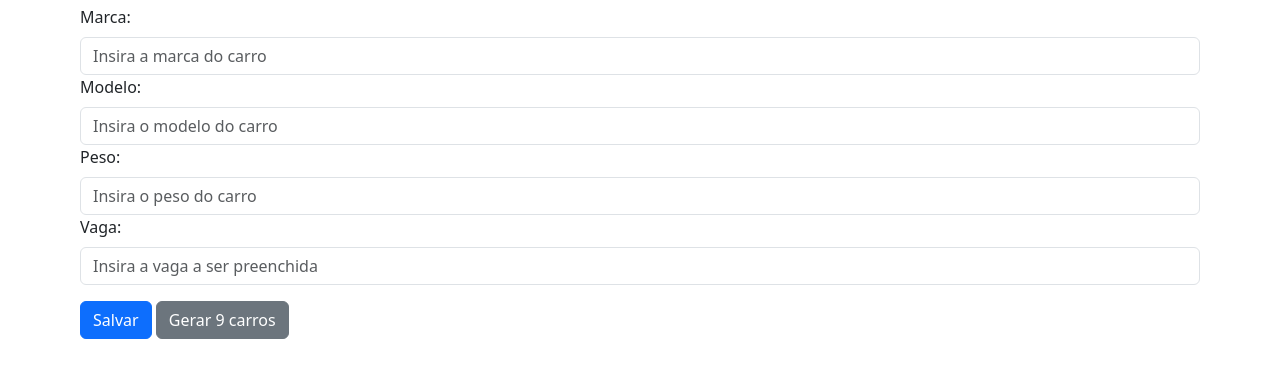
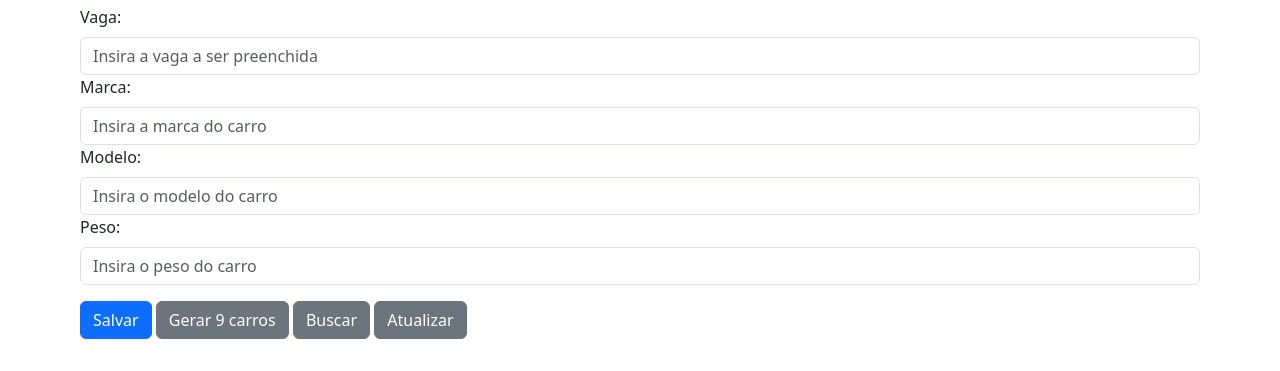
Before and after one commit to Ranayke/exercicios-trilha-ti, a plain HTML site: page ex03/index.html in a window 1280 px wide. Shown: the part 550-921 px from the top of the page. Drawn offline with nearby package versions, Linux system fonts and the light colour scheme.

Commit message:
Implemented buscar and atualizar functions to carros before refactor

```diff
--- a/ex03/index.html
+++ b/ex03/index.html
@@ -96,6 +96,14 @@
     <div>
       <form>
         <h2>Carro</h2>
+        <label for="parking" class="form-label">Vaga:</label>
+        <input
+          type="number"
+          id="parking"
+          placeholder="Insira a vaga a ser preenchida"
+          class="form-control"
+        />
+
         <label for="brand" class="form-label">Marca:</label>
         <input
           type="text"
@@ -119,14 +127,6 @@
           placeholder="Insira o peso do carro"
           class="form-control"
         />
-
-        <label for="parking" class="form-label">Vaga:</label>
-        <input
-          type="number"
-          id="parking"
-          placeholder="Insira a vaga a ser preenchida"
-          class="form-control"
-        />
       </form>
       <button
         type="button"
@@ -142,6 +142,20 @@
       >
         Gerar 9 carros
       </button>
+      <button
+        type="button"
+        class="btn btn-secondary"
+        onclick="formulario.buscarCarro()"
+      >
+        Buscar
+      </button>
+      <button
+        type="button"
+        class="btn btn-secondary"
+        onclick="formulario.atualizarCarro()"
+      >
+        Atualizar
+      </button>
     </div>
 
     <script src="script.js"></script>
--- a/ex03/script.js
+++ b/ex03/script.js
@@ -1,6 +1,8 @@
 const array = [];
 let indexMotoristaBuscado = "";
+let indexCarroBuscado = "";
 let motoristasSalvos = "";
+let carrosSalvos = "";
 
 class Form {
   constructor() {
@@ -39,6 +41,7 @@ class Form {
       if (dadosSalvos === null || dadosSalvos === undefined) {
         array.push(obj);
         localStorage.setItem("motorista", JSON.stringify(array));
+        alert("Motorista salvo!");
       } else {
         let novaPosicao = JSON.parse(dadosSalvos);
         const motoristaAlreadyExists = novaPosicao.some(
@@ -50,6 +53,7 @@ class Form {
         }
         novaPosicao.push(obj);
         localStorage.setItem("motorista", JSON.stringify(novaPosicao));
+        alert("Motorista salvo!");
       }
     }
   }
@@ -82,6 +86,7 @@ class Form {
       localStorage.setItem("motorista", JSON.stringify(array));
       times++;
     }
+    alert("Foram gerados 9 motoristas aleatórios");
   }
 
   buscarMotorista() {
@@ -116,8 +121,6 @@ class Form {
       email: document.getElementById("email").value,
     };
 
-    console.log(obj);
-
     const nameAlreadyExists = JSON.parse(localStorage.motorista).some(
       (data) => data.nome === obj.nome
     );
@@ -128,6 +131,7 @@ class Form {
     }
     motoristasSalvos[indexMotoristaBuscado] = obj;
     localStorage.setItem("motorista", JSON.stringify(motoristasSalvos));
+    alert("Cadastro do motorista atualizado!");
   }
 
   salvarCarro() {
@@ -198,6 +202,49 @@ class Form {
       times++;
     }
   }
+
+  buscarCarro() {
+    const buscar = document.getElementById("parking").value;
+    carrosSalvos = JSON.parse(localStorage.getItem("carro"));
+
+    indexCarroBuscado = carrosSalvos.map((data) => data.vaga).indexOf(buscar);
+
+    if (indexCarroBuscado == -1) {
+      alert("Vaga vazia!!");
+      return;
+    }
+
+    alert("Carro encontrado!");
+    document.getElementById("brand").value =
+      carrosSalvos[indexCarroBuscado].marca;
+    document.getElementById("model").value =
+      carrosSalvos[indexCarroBuscado].modelo;
+    document.getElementById("carWeight").value =
+      carrosSalvos[indexCarroBuscado].pesoCarro;
+    document.getElementById("parking").value =
+      carrosSalvos[indexCarroBuscado].vaga;
+  }
+
+  atualizarCarro() {
+    const obj = {
+      marca: document.getElementById("brand").value,
+      modelo: document.getElementById("model").value,
+      pesoCarro: document.getElementById("carWeight").value,
+      vaga: document.getElementById("parking").value,
+    };
+
+    const vagaAlreadyExists = JSON.parse(localStorage.carro).some(
+      (data) => data.vaga === obj.vaga
+    );
+
+    if (vagaAlreadyExists) {
+      alert("Já existe um carro nessa vaga!");
+      return;
+    }
+    carrosSalvos[indexCarroBuscado] = obj;
+    localStorage.setItem("carro", JSON.stringify(carrosSalvos));
+    alert("Vaga do carro atualizada com sucesso!");
+  }
 }
 
 const formulario = new Form();
```
